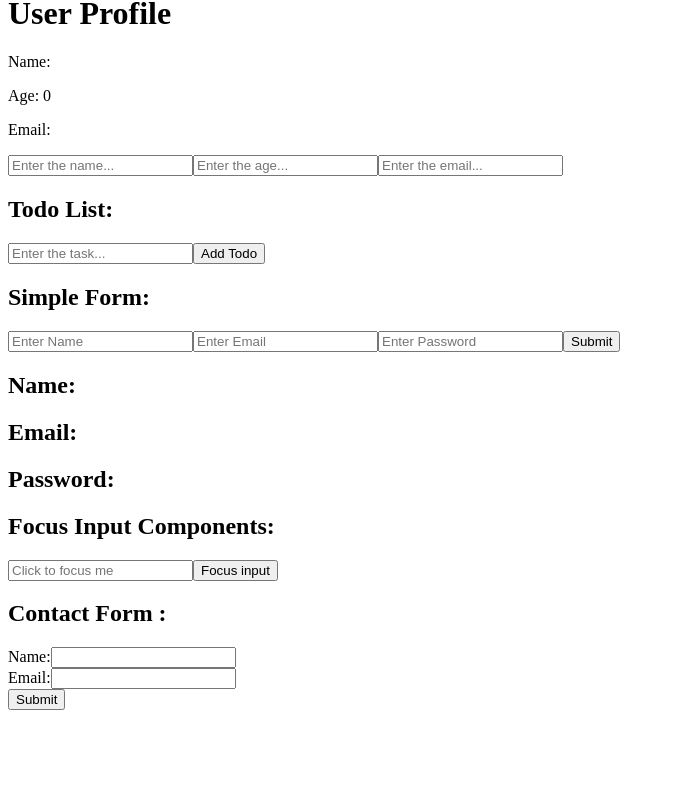
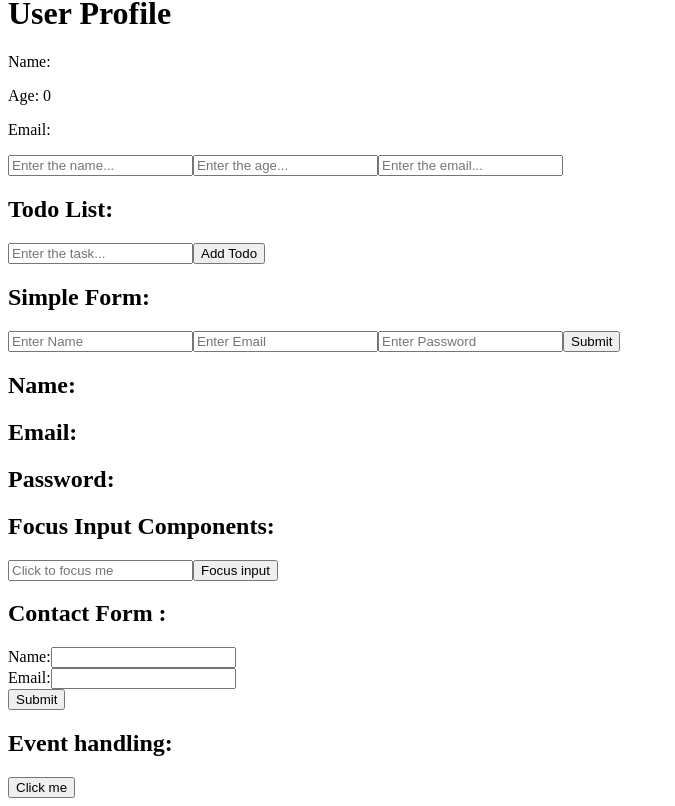
Before and after one commit to Hrisshhii/react-practice, a React (Vite) app in the folder Typescript-practice/: page / in a window 1280 px wide. Shown: the part 496-1302 px from the top of the page, without its empty margins (0-675 px from the left). Before the commit the page ends 1214 px from the top, so only its background shows below. Built offline with nearby package versions, Linux system fonts and the light colour scheme.

Commit message:
Add EventHandling component for managing events

```diff
--- a/Typescript-practice/src/App.tsx
+++ b/Typescript-practice/src/App.tsx
@@ -8,6 +8,7 @@ import Todo from './Components/Todo'
 import Form from './Components/Form'
 import FocusInput from './Components/FocusInput'
 import ContactForm from './Components/ContactForm'
+import EventHandling from './Components/EventHandling'
 //import Users from './Components/Users'
 
 
@@ -57,6 +58,7 @@ function App() {
       <Form />
       <FocusInput />
       <ContactForm />
+      <EventHandling />
     </>
   )
 }
--- /dev/null
+++ b/Typescript-practice/src/Components/EventHandling.tsx
@@ -0,0 +1,20 @@
+import React from "react";
+
+
+const EventHandling = () => {
+
+    const handleClick=(e: React.MouseEvent<HTMLButtonElement>)=>{
+        console.log("Button Click",e.currentTarget);
+    };
+    const handleMouseEnter=(e: React.MouseEvent<HTMLDivElement>)=>{
+        console.log("Mouse Entered Div: ",e.currentTarget);
+    };
+  return (
+    <div onMouseEnter={handleMouseEnter}>
+        <h2>Event handling: </h2>
+        <button onClick={handleClick}>Click me</button>
+    </div>
+  )
+}
+
+export default EventHandling
```
